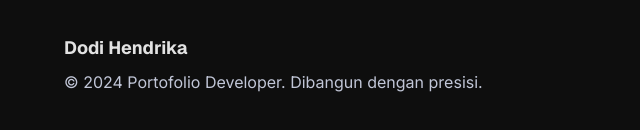
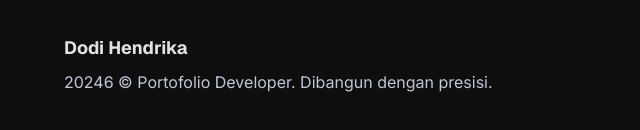
Before and after one commit to dodihendrika/dodihendrika.github.io, a plain HTML site: page index.html in a window 1280 px wide. Shown: the part 3780-3910 px from the top of the page, 0-640 px from the left. Drawn offline with nearby package versions, Linux system fonts and the light colour scheme.

Commit message:
Update copyright year in index.html

```diff
--- a/index.html
+++ b/index.html
@@ -621,7 +621,7 @@
             >Dodi Hendrika</span
           >
           <p class="font-body-md text-body-md text-on-surface-variant">
-            © 2024 Portofolio Developer. Dibangun dengan presisi.
+            20246 © Portofolio Developer. Dibangun dengan presisi.
           </p>
         </div>
         <div class="flex gap-8">
```
